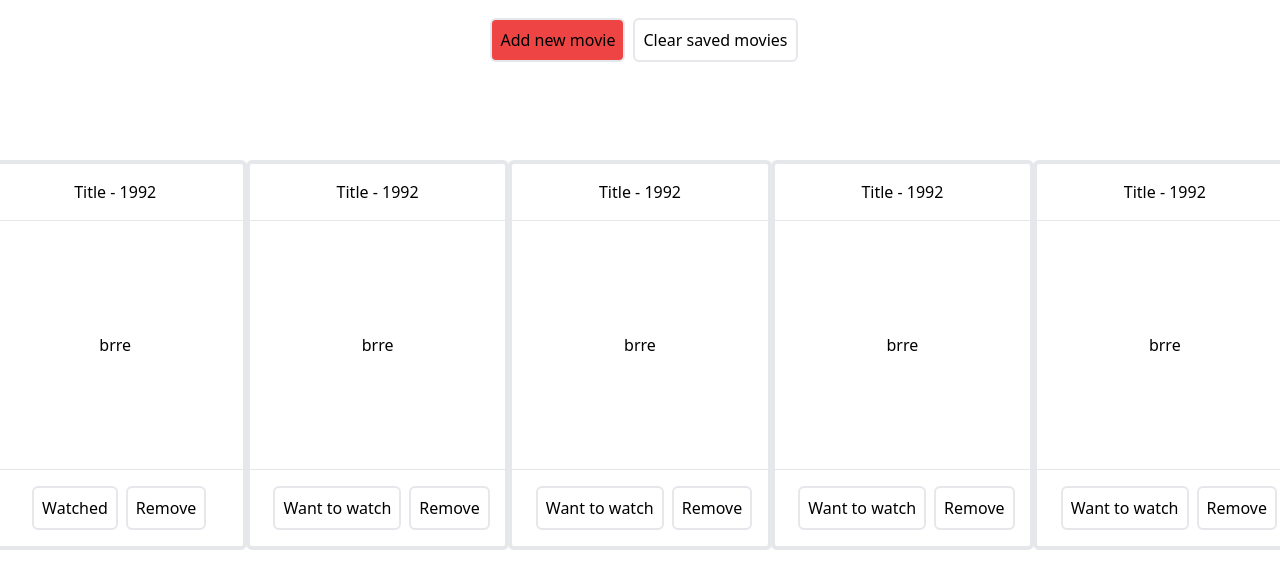
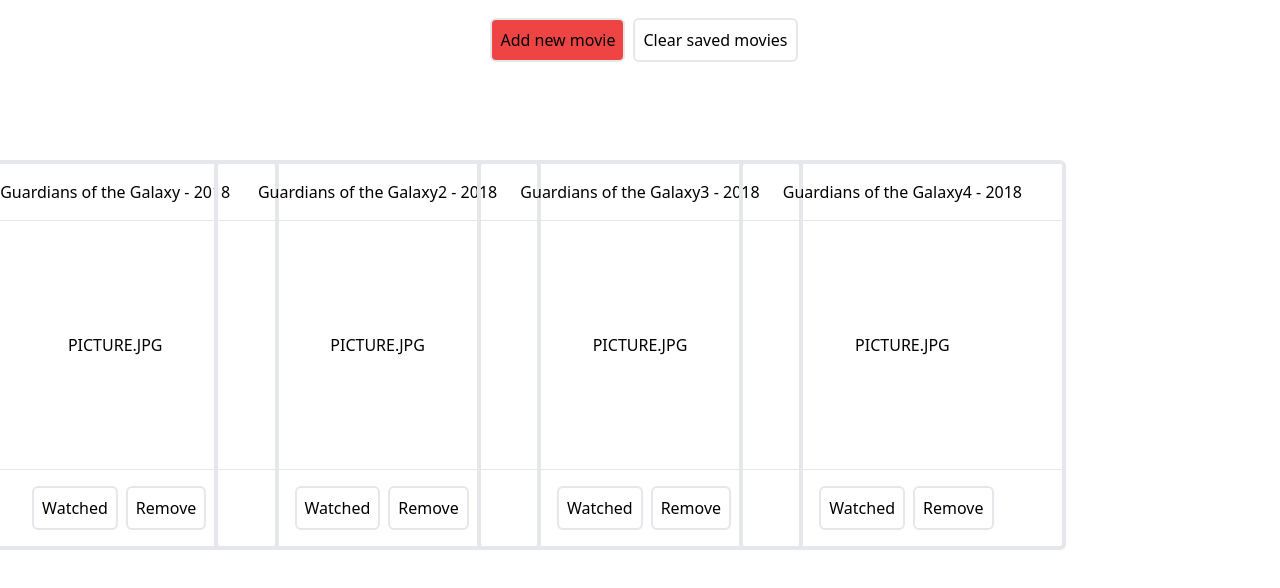
Before and after one commit to P-Hsgw/movies-library, a React (Create React App) app: page / in a window 1280 px wide. Shown: the top 588 px of the page. Built offline with nearby package versions, Linux system fonts and the light colour scheme; the HTML template or start-up script is replaced by a standard one.

Commit message:
Add a functionality to remove cards with movies

```diff
--- a/src/components/Body.js
+++ b/src/components/Body.js
@@ -5,36 +5,34 @@
 export const Body = () => {
   const [movies, setMovies] = useState([
     {
-      title: "Title",
-      releaseDate: "1992",
-      thumbnail: "brre",
+      title: "Guardians of the Galaxy",
+      releaseDate: "2018",
+      thumbnail: "PICTURE.JPG",
+      isWatched: true,
+    },
+
+    {
+      title: "Guardians of the Galaxy2",
+      releaseDate: "2018",
+      thumbnail: "PICTURE.JPG",
       isWatched: true,
     },
     {
-      title: "Title",
-      releaseDate: "1992",
-      thumbnail: "brre",
-      isWatched: false,
+      title: "Guardians of the Galaxy3",
+      releaseDate: "2018",
+      thumbnail: "PICTURE.JPG",
+      isWatched: true,
     },
     {
-      title: "Title",
-      releaseDate: "1992",
-      thumbnail: "brre",
-      isWatched: false,
-    },
-    {
-      title: "Title",
-      releaseDate: "1992",
-      thumbnail: "brre",
-      isWatched: false,
-    },
-    {
-      title: "Title",
-      releaseDate: "1992",
-      thumbnail: "brre",
-      isWatched: false,
+      title: "Guardians of the Galaxy4",
+      releaseDate: "2018",
+      thumbnail: "PICTURE.JPG",
+      isWatched: true,
     },
   ]);
+
+
+
 
   const fillMovie = (title, releaseDate, thumbnail, isWatched) => {
     setMovies({
@@ -53,6 +51,8 @@
         releaseDate={releaseDate}
         thumbnail={thumbnail}
         isWatched={isWatched}
+        movies={setMovies}
+        allMovies={movies}
       />
     )
   );
--- a/src/components/Card.js
+++ b/src/components/Card.js
@@ -1,11 +1,16 @@
 import React, {useState} from "react";
 import { Button } from "./Button";
 
-export const Card = ({ title, releaseDate, thumbnail, isWatched, watchedClick }) => {
+export const Card = ({ title, releaseDate, thumbnail, isWatched, allMovies, movies }) => {
   const [watched, setIsWatched] = useState(isWatched)
 
   const changeIsWatched = () => {
     setIsWatched(!watched)
+  }
+
+  const handleRemove = (allMovies, title, movies) => {
+    const filteredMovies = allMovies.filter((movie) => movie.title !== title)
+    movies(filteredMovies)
   }
 
   return (
@@ -17,7 +22,7 @@
         <div className="p-28">{thumbnail}</div>
         <div>
           <Button additionalClass="mb-4" handleClick={changeIsWatched}>{watched? ("Watched") : ("Want to watch")}</Button>
-          <Button additionalClass="mb-4 mt-4">Remove</Button>
+          <Button additionalClass="mb-4 mt-4" handleClick={() => {handleRemove(allMovies, title, movies)}}>Remove</Button>
         </div>
       </div>
     </div>
```
